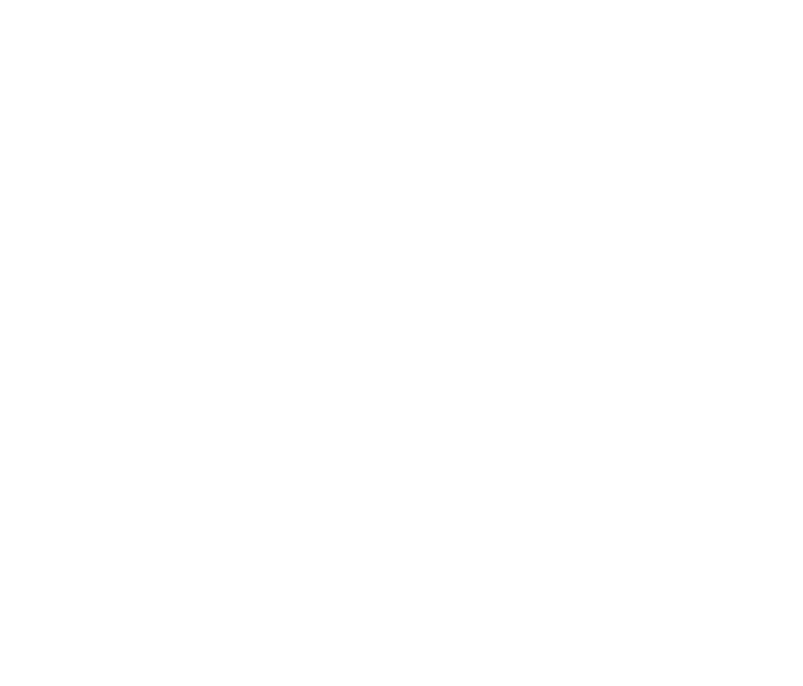
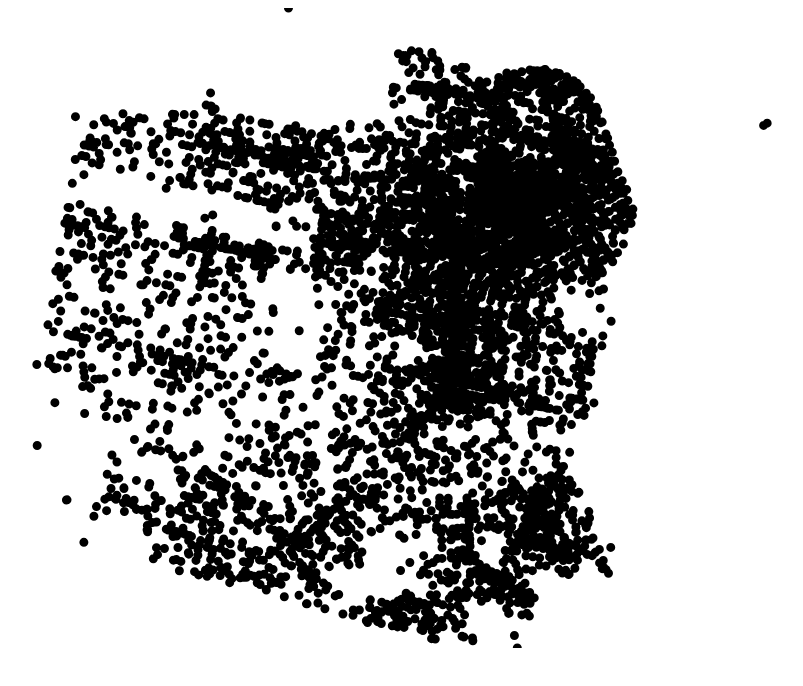
Before and after one commit to dangk89/ide5, a plain HTML site: page index.html in a window 1280 px wide. Shown: the whole page, without its empty margins (118-921 px from the left). Drawn offline with nearby package versions, Linux system fonts and the light colour scheme.

Commit message:
Added simple map

```diff
--- a/index.html
+++ b/index.html
@@ -4,10 +4,24 @@
     <script src="https://d3js.org/d3.v4.min.js"></script>
   </head>
   <body>
-  	<script type="text/javascript">
-  		d3.json("sf_crime.geojson", data => {
-  			console.log(data);
-  		})
-  	</script>
-  </body>
+<svg id="map"></svg>
+<script type="text/javascript">
+d3.select(window).on('load', () => {
+  const width = window.innerWidth * 0.8;
+  const height = window.innerHeight * 0.8;
+
+  d3.json("sf_crime.geojson", json => {
+    const map = d3.select("svg")
+      .attr("width", width)
+      .attr("height", height)
+
+    const projection = d3.geoAlbersUsa()
+      .fitExtent([[0, 0], [width, height]], json)
+    map.append("path")
+      .datum(json)
+      .attr("d", d3.geoPath(projection))
+  })
+});
+</script>
+</body>
 </html>
```
